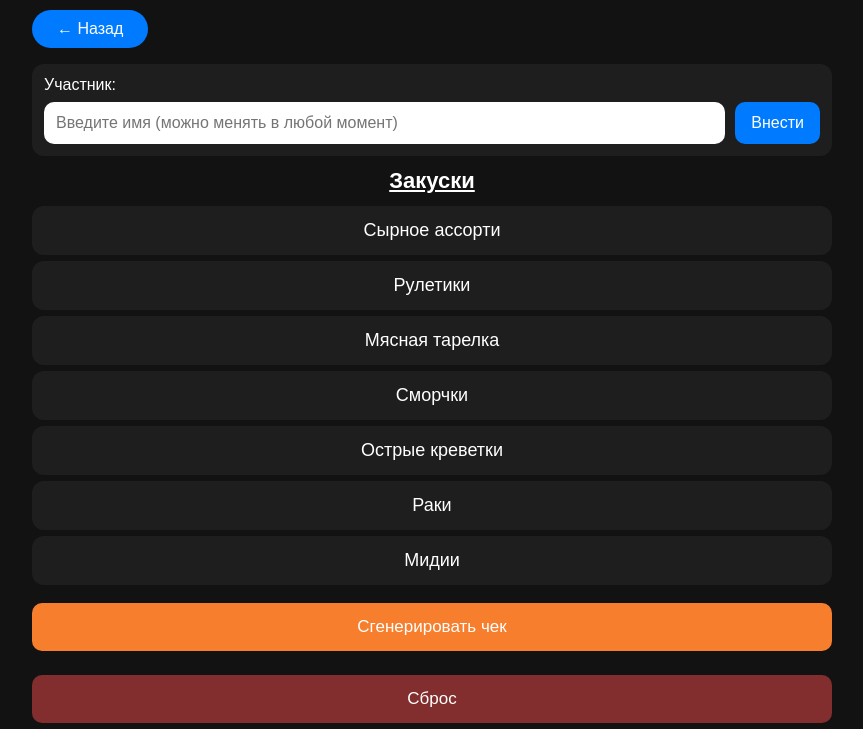
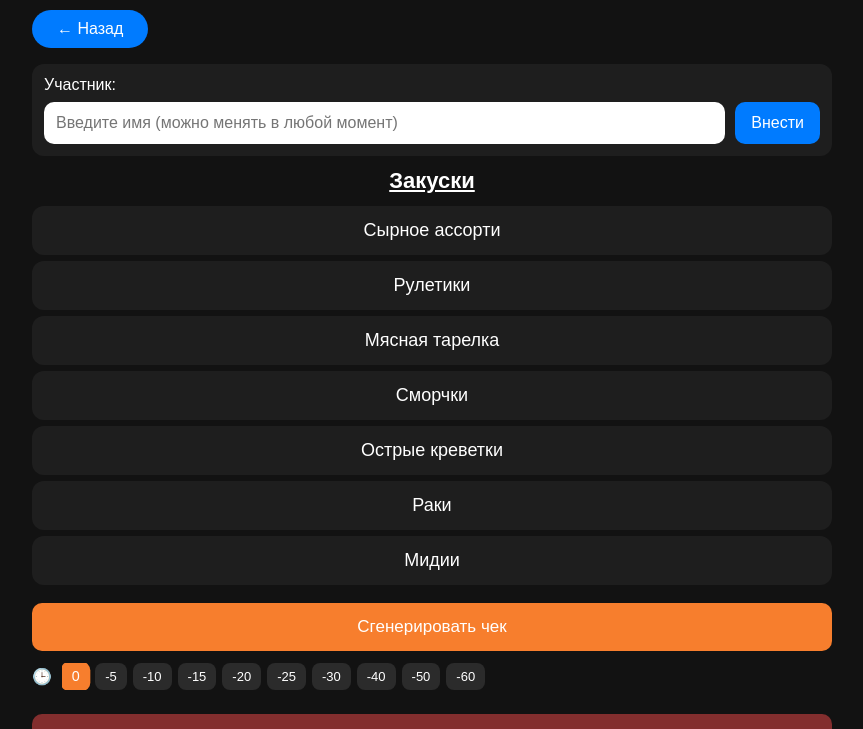
Before and after one commit to Elgrammino/Menubeta.github.io, a plain HTML site: page index.html in a window 1280 px wide. Shown: the top 729 px of the page, without its empty margins (208-1071 px from the left). Drawn offline with Linux system fonts and the light colour scheme.

Commit message:
Update index.html

```diff
--- a/index.html
+++ b/index.html
@@ -138,6 +138,22 @@ canvas { display:none; }
   #preview img{ width:240px; }
   #participantInput { font-size:16px; }
 }
+    #timeSlider button{
+  background:#2b2b2b;
+  color:white;
+  border:none;
+  padding:6px 10px;
+  border-radius:8px;
+  font-size:13px;
+  cursor:pointer;
+  transition:0.15s;
+  white-space:nowrap;
+}
+
+#timeSlider button.active{
+  background:#F77E2D;
+  transform:scale(1.1);
+}
 </style>
 
 </head>
@@ -159,6 +175,21 @@ canvas { display:none; }
 <h2 id="title"></h2>
 <div class="list-container" id="list"></div>
 <button class="main" onclick="generateReceipt()">Сгенерировать чек</button>
+    <div style="margin-top:12px; display:flex; align-items:center; gap:10px;">
+  🕒
+  <div id="timeSlider" style="display:flex; gap:6px; overflow-x:auto; flex:1;">
+    <button data-val="0">0</button>
+    <button data-val="-5">-5</button>
+    <button data-val="-10">-10</button>
+    <button data-val="-15">-15</button>
+    <button data-val="-20">-20</button>
+    <button data-val="-25">-25</button>
+    <button data-val="-30">-30</button>
+    <button data-val="-40">-40</button>
+    <button data-val="-50">-50</button>
+    <button data-val="-60">-60</button>
+  </div>
+</div>
 <button class="main" id="resetBtn" onclick="resetPage()">Сброс</button>
 
 <div id="preview"></div>
@@ -546,6 +577,37 @@ if ("serviceWorker" in navigator) {
     }
   });
 }
+    let timeOffset = parseInt(localStorage.getItem("timeOffset") || "0", 10);
+
+function setTimeOffset(val){
+  timeOffset = parseInt(val,10);
+  localStorage.setItem("timeOffset", timeOffset);
+
+  updateReceiptPreview();
+
+  // лёгкая вибрация (если телефон)
+  if (navigator.vibrate) navigator.vibrate(20);
+
+  document.querySelectorAll("#timeSlider button")
+    .forEach(b => b.classList.remove("active"));
+
+  const active = document.querySelector(`[data-val="${val}"]`);
+  if (active) active.classList.add("active");
+}
+
+document.addEventListener("DOMContentLoaded", () => {
+  const slider = document.getElementById("timeSlider");
+
+  if (!slider) return; // 🔥 защита чтобы не ломалось
+
+  slider.querySelectorAll("button").forEach(btn => {
+    btn.addEventListener("click", () => {
+      setTimeOffset(btn.dataset.val);
+    });
+  });
+
+  setTimeOffset(timeOffset);
+});
 </script>
 
 </div>
```
